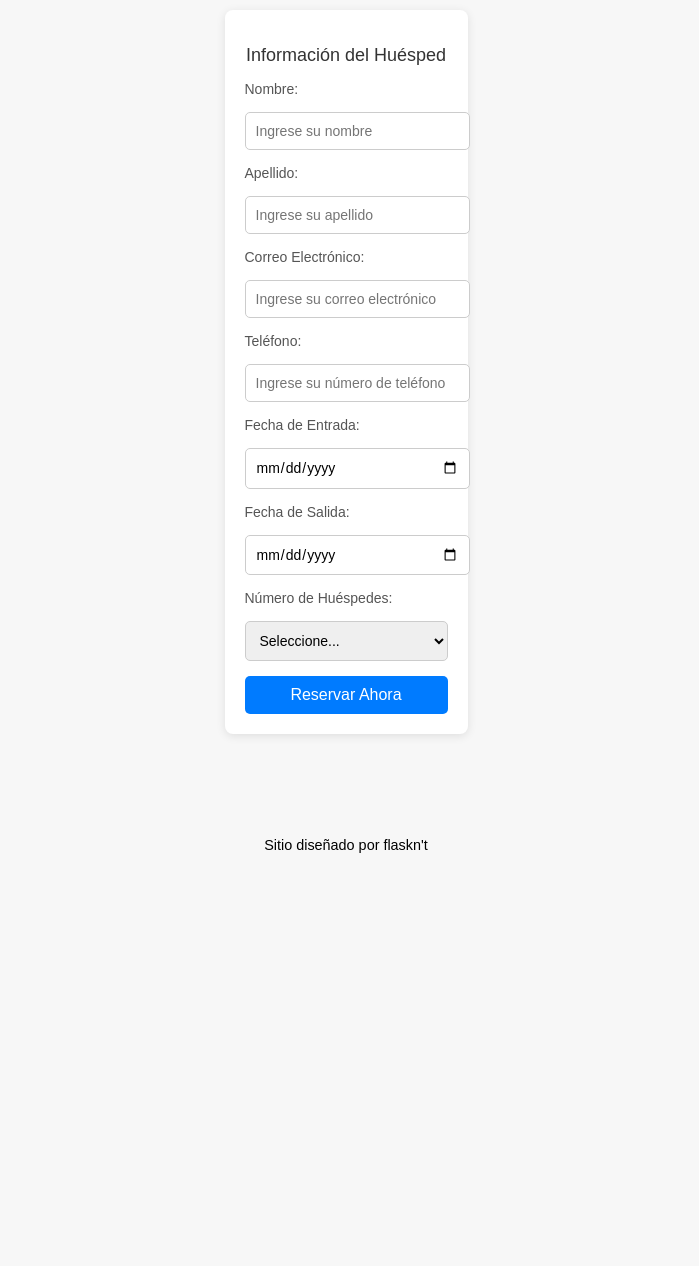
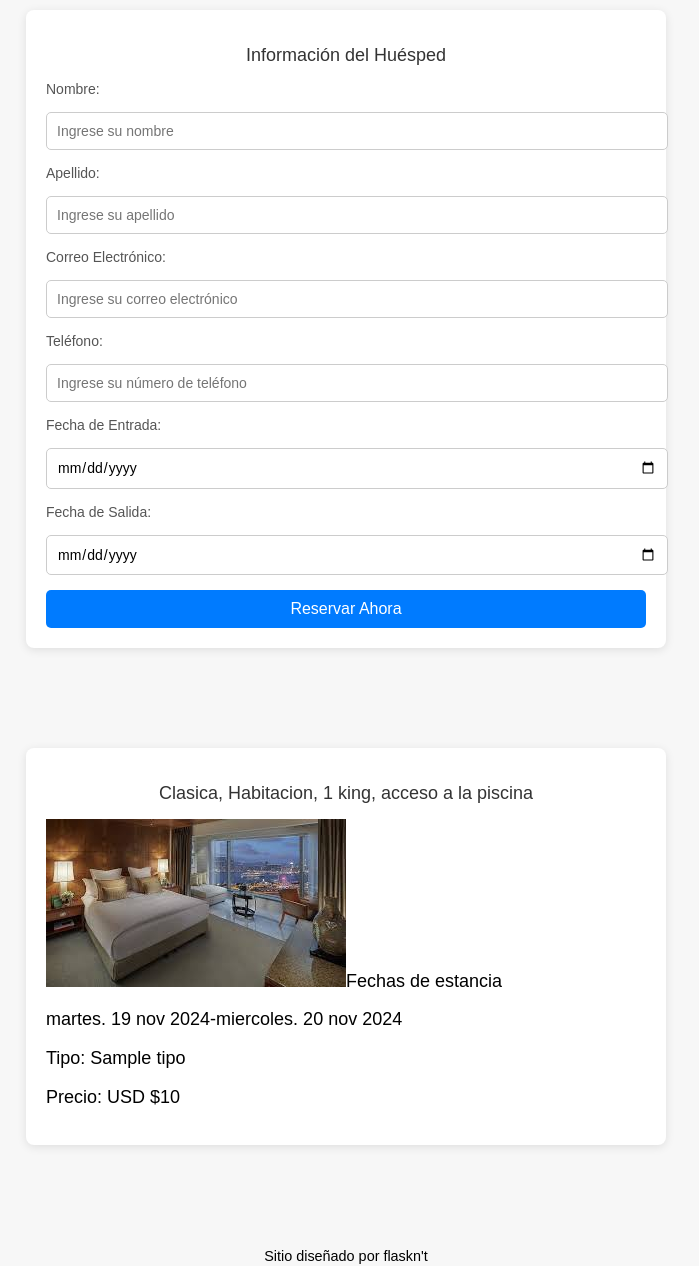
Before and after one commit to MatuMasaru/introTP, a Flask app: template hoteleriaWeb/templates/reservas.html in a window 1280 px wide. Shown: the part 90-1356 px from the top of the page, without its empty margins (294-993 px from the left). Before the commit the page ends 943 px from the top, so only its background shows below. Run offline with Flask 3, Linux system fonts and the light colour scheme; the template is opened without the code that fills it: most values are stand-ins (such as "Sample title", 1, 10 or a date in 2020); some libraries are stand-ins or nearby versions.

Commit message:
#4-cambios en templates-cambiar la ruta de habitaciones a reservas y agregar contenido a reservas

```diff
--- a/hoteleriaWeb/templates/habitaciones.html
+++ b/hoteleriaWeb/templates/habitaciones.html
@@ -53,7 +53,7 @@
           <hr>
           <div class="d-flex justify-content-end align-items-center" >
             <span class="m-2 ">USD $ {{ room['precio']}}</span>
-            <button class="btn btn-warning m-2" > <a href="#">Reservar</a> </button>
+            <button class="btn btn-warning m-2" > <a href="{{url_for('reservar', id_room=room['id'])}}">Reservar</a> </button>
           </div>
         </div>
       {% endfor %}
--- a/hoteleriaWeb/templates/reservas.html
+++ b/hoteleriaWeb/templates/reservas.html
@@ -10,46 +10,49 @@
 
 
 {% block body %}
+<div class="contenedor-primario">
   <div class="container">
     <h2>Información del Huésped</h2>
     <form action="/submit" method="post">
-      <!-- Nombre -->
+
         <label for="nombre">Nombre:</label>
         <input type="text" id="nombre" name="nombre" placeholder="Ingrese su nombre" required>
 
-      <!-- Apellido -->
+
         <label for="apellido">Apellido:</label>
         <input type="text" id="apellido" name="apellido" placeholder="Ingrese su apellido" required>
 
-      <!-- Correo Electrónico -->
+
         <label for="email">Correo Electrónico:</label>
         <input type="email" id="email" name="email" placeholder="Ingrese su correo electrónico" required>
 
-      <!-- Teléfono -->
+
         <label for="telefono">Teléfono:</label>
         <input type="tel" id="telefono" name="telefono" placeholder="Ingrese su número de teléfono" required>
 
-      <!-- Fecha de Entrada -->
+
         <label for="fecha_entrada">Fecha de Entrada:</label>
         <input type="date" id="fecha_entrada" name="fecha_entrada" required>
 
-      <!-- Fecha de Salida -->
+
         <label for="fecha_salida">Fecha de Salida:</label>
         <input type="date" id="fecha_salida" name="fecha_salida" required>
 
-      <!-- Número de Huéspedes -->
-      <label for="num_huespedes">Número de Huéspedes:</label>
-      <select id="num_huespedes" name="num_huespedes" required>
-          <option value="">Seleccione...</option>
-          <option value="1">1 Huésped</option>
-          <option value="2">2 Huéspedes</option>
-          <option value="3">3 Huéspedes</option>
-          <option value="4">4 Huéspedes</option>
-          <option value="5+">5 o más</option>
-      </select>
-
-      <!-- Botón de Enviar -->
         <button type="submit">Reservar Ahora</button>
     </form>
   </div>
+
+  <div class="container">
+    <h2>Clasica, Habitacion, 1 king, acceso a la piscina</h2>
+    <img src="{{url_for('static', filename = 'assets/hab.jpeg')}}"
+  <h3>Fechas de estancia</h3>
+  <p>martes. 19 nov 2024-miercoles. 20 nov 2024</p>
+  <p>Tipo: {{ room['tipo'] }}</p>
+  <p>Precio: USD ${{ room['precio'] }}</p>
+  </div>
+
+</div>
+
+
+
 {% endblock %}
```
Also changed, not shown: hoteleriaWeb/static/assets/hab.jpeg (added), 1 other file. Lines whose indentation alone changed are shown as unchanged.
